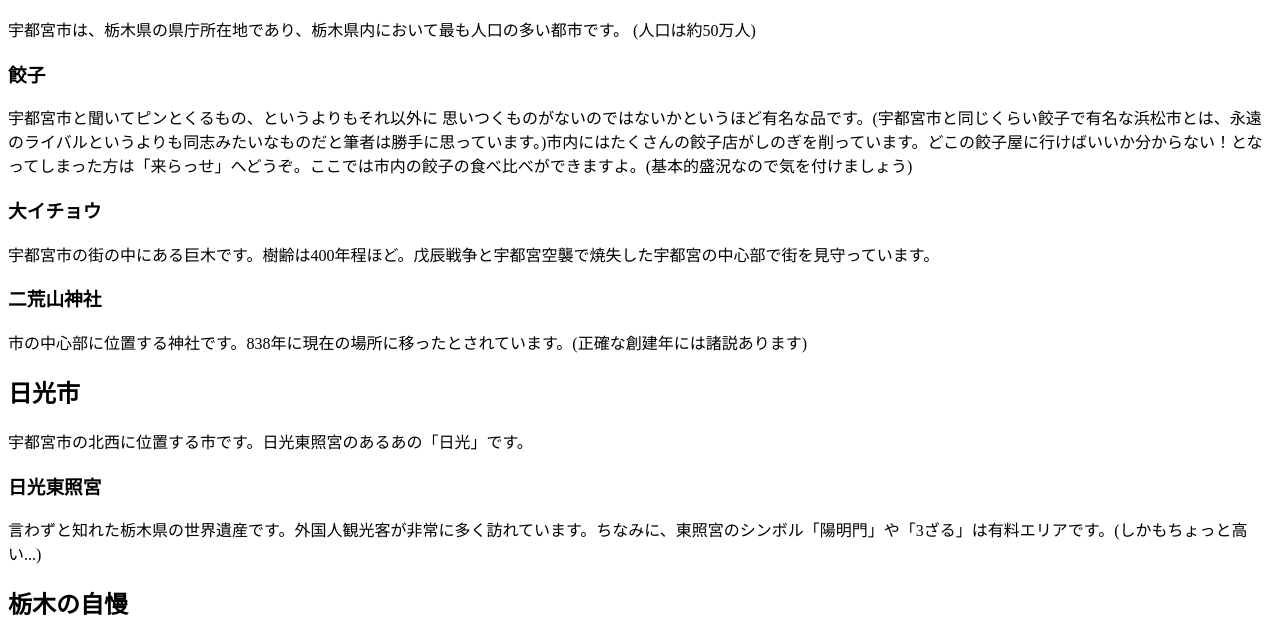
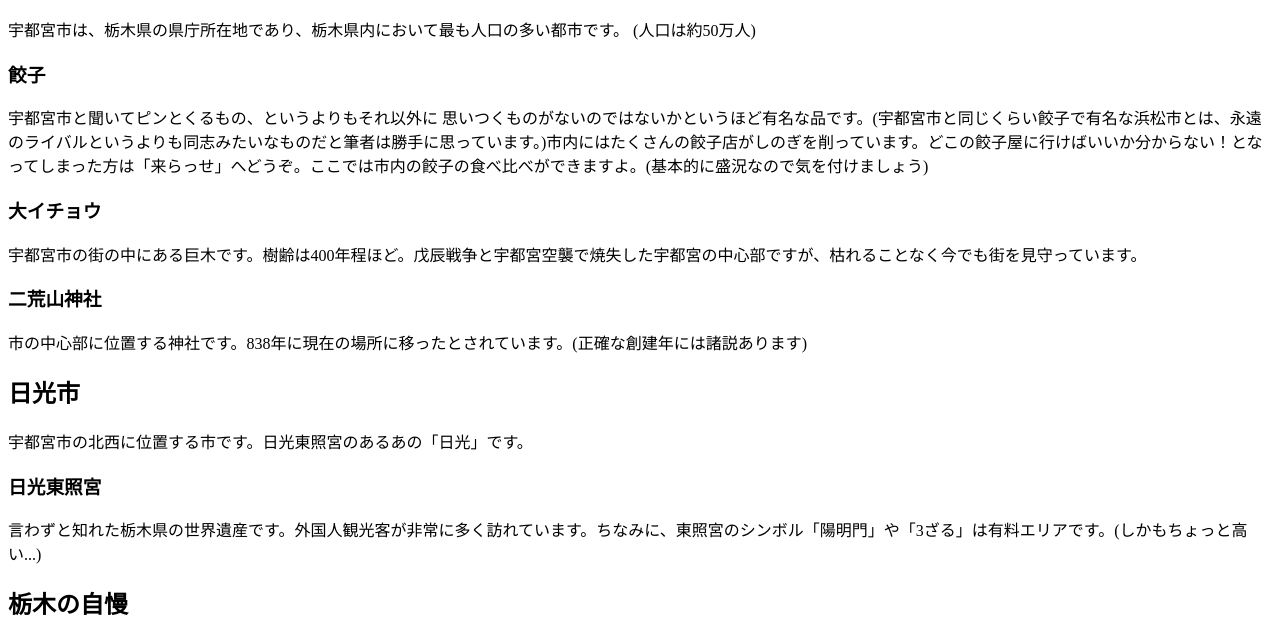
Before and after one commit to se18-1215/2025-cs1-e-class5-team7, a plain HTML site: page tochigi.html in a window 1280 px wide. Shown: the part 127-764 px from the top of the page. Drawn offline with Linux system fonts and the light colour scheme.

Commit message:
ADCM
文書の修正

```diff
--- a/tochigi.html
+++ b/tochigi.html
@@ -17,11 +17,11 @@
     <p>
         宇都宮市と聞いてピンとくるもの、というよりもそれ以外に
         思いつくものがないのではないかというほど有名な品です。(宇都宮市と同じくらい餃子で有名な浜松市とは、永遠
-        のライバルというよりも同志みたいなものだと筆者は勝手に思っています。)市内にはたくさんの餃子店がしのぎを削っています。どこの餃子屋に行けばいいか分からない！となってしまった方は「来らっせ」へどうぞ。ここでは市内の餃子の食べ比べができますよ。(基本的盛況なので気を付けましょう)
+        のライバルというよりも同志みたいなものだと筆者は勝手に思っています。)市内にはたくさんの餃子店がしのぎを削っています。どこの餃子屋に行けばいいか分からない！となってしまった方は「来らっせ」へどうぞ。ここでは市内の餃子の食べ比べができますよ。(基本的に盛況なので気を付けましょう)
     </p>
     <h3>大イチョウ</h3>
     <P>
-        宇都宮市の街の中にある巨木です。樹齢は400年程ほど。戊辰戦争と宇都宮空襲で焼失した宇都宮の中心部で街を見守っています。
+        宇都宮市の街の中にある巨木です。樹齢は400年程ほど。戊辰戦争と宇都宮空襲で焼失した宇都宮の中心部ですが、枯れることなく今でも街を見守っています。
     </P>
     <h3>二荒山神社</h3>
     <P>
```
